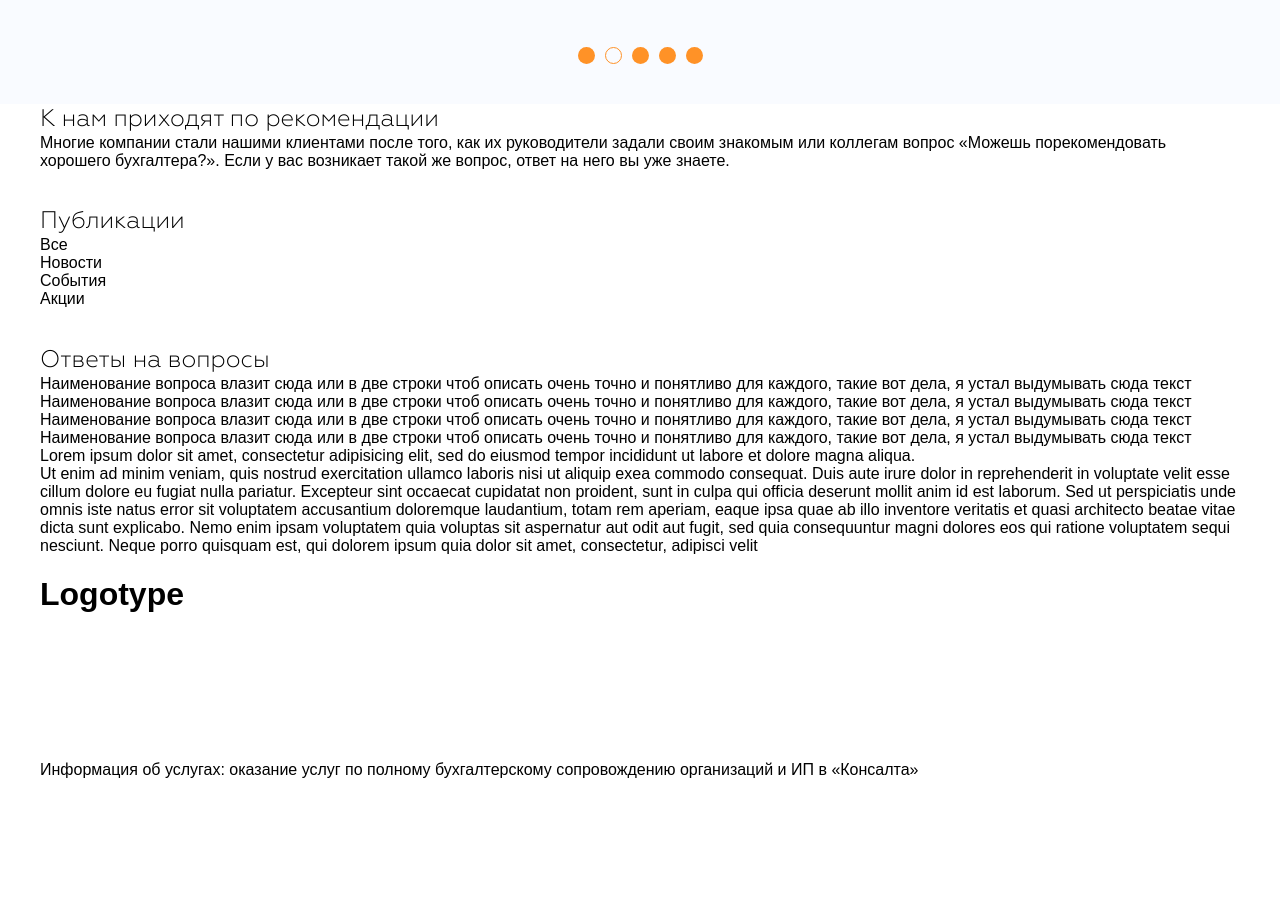
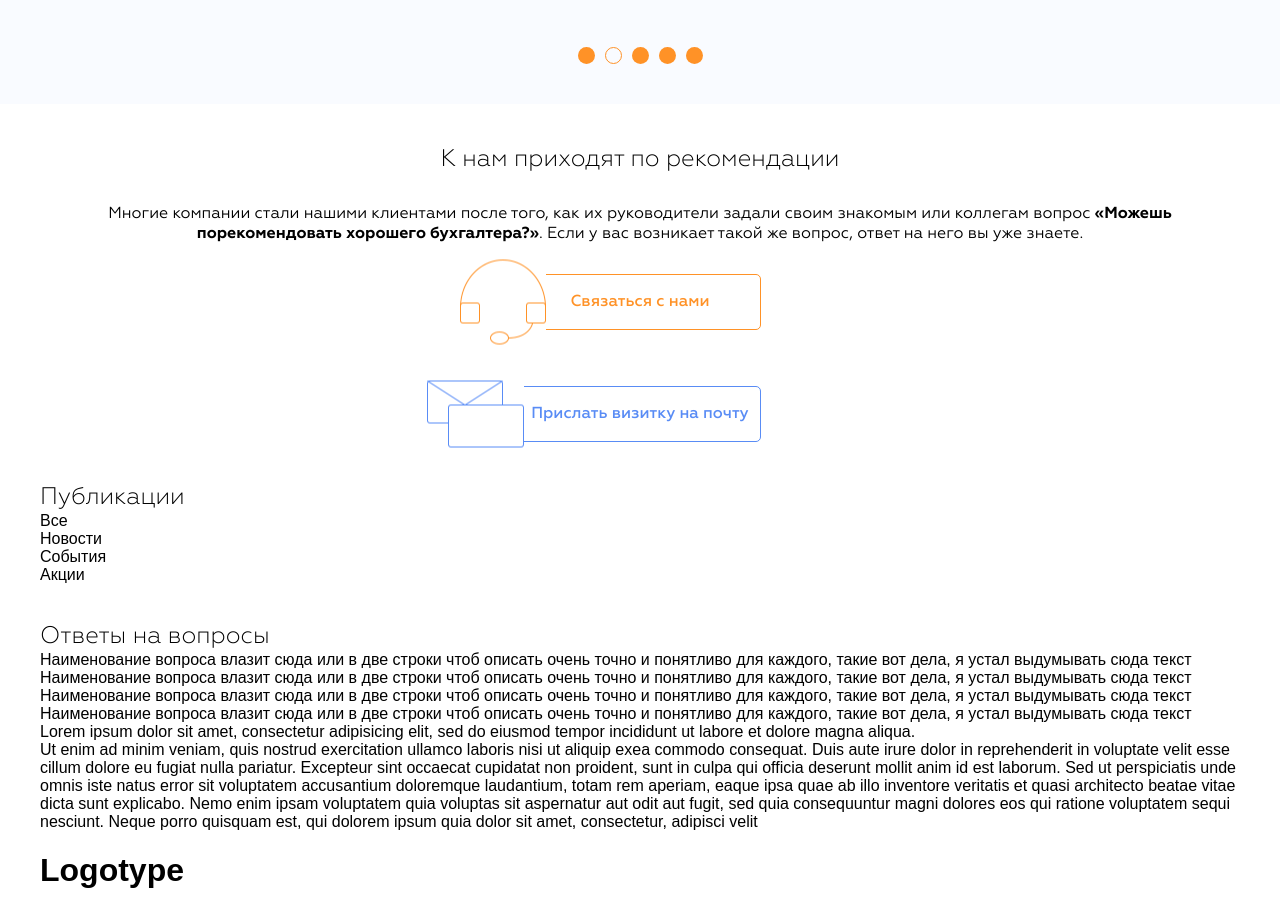
Before and after one commit to webistomin/accounting-adaptive, a website: page src/index.html in a window 1280 px wide. Shown: the part 3551-4452 px from the top of the page. Before the commit the page ends 4330 px from the top, so only its background shows below. Drawn offline with nearby package versions, Linux system fonts and the light colour scheme; files that its build step writes are made by us from their sources.

Commit message:
Сделал блок контакоов

```diff
--- a/src/index.html
+++ b/src/index.html
@@ -261,10 +261,10 @@
     <div class="container">
       <h2 class="contacts__title title">К нам приходят по рекомендации</h2>
       <p class="contacts__text">Многие компании стали нашими клиентами после того, как их руководители задали своим знакомым или коллегам вопрос
-        «Можешь порекомендовать хорошего бухгалтера?».  Если у вас возникает такой же вопрос, ответ на него вы уже знаете.</p>
+        <strong>«Можешь порекомендовать хорошего бухгалтера?»</strong>.  Если у вас возникает такой же вопрос, ответ на него вы уже знаете.</p>
       <ul class="contacts__list">
         <li class="contacts__item"><a href="" class="contacts__link">Связаться с нами</a></li>
-        <li class="contacts__item"><a href="" class="contacts__link">Прислать визитку на почту</a></li>
+        <li class="contacts__item"><a href="" class="contacts__link contacts__link--blue">Прислать визитку на почту</a></li>
       </ul>
     </div>
   </section>
--- /dev/null
+++ b/src/less/blocks/contacts.less
@@ -0,0 +1,74 @@
+.contacts {
+  padding-top: 40px;
+  padding-bottom: 40px;
+
+  &__title {
+    text-align: center;
+    margin-bottom: 30px;
+  }
+
+  &__text {
+    font-family: Geometria, sans-serif;
+    font-weight: normal;
+    font-style: normal;
+    font-size: 16px;
+    text-align: center;
+
+    & strong {
+      font-weight: 700;
+    }
+  }
+
+  &__list {
+    margin-top: 30px;
+  }
+
+  &__link {
+    display: block;
+    width: 100%;
+    color: #ff9227;
+    font-family: Geometria, sans-serif;
+    font-style: normal;
+    font-weight: 500;
+    padding: 17px 0;
+    text-align: center;
+
+    &--blue {
+      color: #598cf5;
+    }
+  }
+
+  &__item {
+    width: 240px;
+    border: 1px solid #ff9227;
+    margin: 0 auto;
+    margin-bottom: 56px;
+    border-radius: 5px;
+    position: relative;
+
+
+    &::before {
+      content: "";
+      position: absolute;
+      width: 86px;
+      height: 85px;
+      background-image: url("../img/icon-call.png");
+      background-color: white;
+      top: 50%;
+      left: -60px;
+      transform: translateY(-50%);
+    }
+
+    &:last-child {
+      border-color: #598cf5;
+      margin-bottom: 0;
+
+      &::before {
+        width: 97px;
+        height: 67px;
+        background-image: url("../img/icon-mail.png");
+        left: -93px;
+      }
+    }
+  }
+}
--- a/src/less/style.less
+++ b/src/less/style.less
@@ -11,3 +11,4 @@
 @import "blocks/services";
 @import "blocks/features";
 @import "blocks/testimonials";
+@import "blocks/contacts";
```
